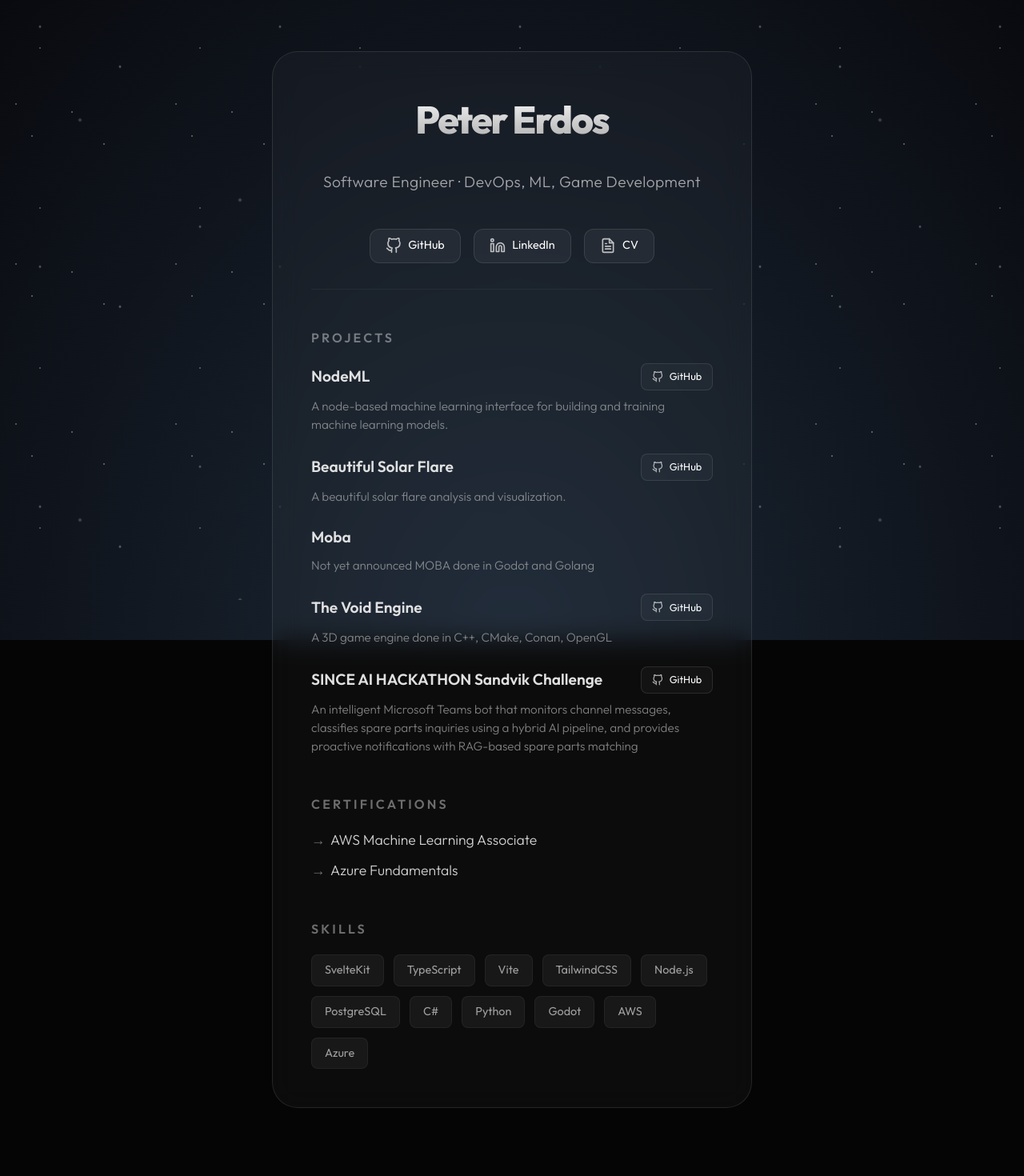
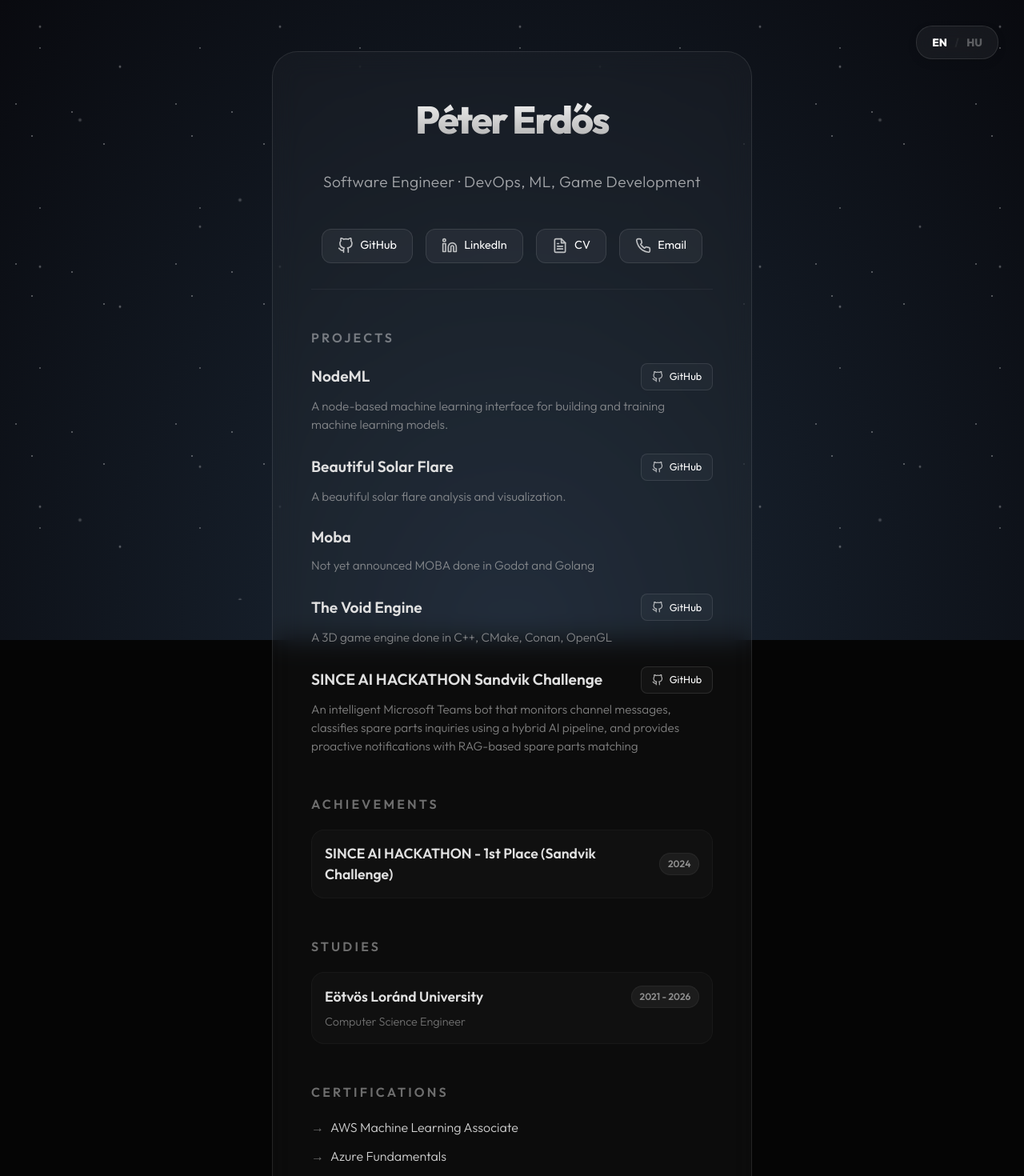
Before and after one commit to erdospeet11/personal-website, a SvelteKit app in the folder personal/: page / in a window 1280 px wide. Shown: the top 1470 px of the page at 80% size. Before the commit the page ends 1449 px from the top, so only its background shows below. Built offline with nearby package versions, Linux system fonts and the light colour scheme.

Commit message:
feat: create initial portfolio page displaying personal details, projects, skills, achievements, studies, and i18n support.

```diff
--- a/personal/src/routes/+page.svelte
+++ b/personal/src/routes/+page.svelte
@@ -1,36 +1,89 @@
 <script lang="ts">
+	let lang = $state<'en' | 'hu'>('en');
+
+	const i18n = {
+		en: {
+			subtitle: 'Software Engineer · DevOps, ML, Game Development',
+			projects: 'Projects',
+			certs: 'Certifications',
+			skills: 'Skills',
+			achievements: 'Achievements',
+			studies: 'Studies',
+			github: 'GitHub',
+			linkedin: 'LinkedIn',
+			cv: 'CV',
+			viewSource: 'View Source',
+			university: 'University',
+			hackathons: 'Hackathons',
+			email: 'Email',
+			sinceDescription:
+				'An intelligent Microsoft Teams bot that monitors channel messages, classifies spare parts inquiries using a hybrid AI pipeline, and provides proactive notifications with RAG-based spare parts matching'
+		},
+		hu: {
+			subtitle: 'Szoftverfejlesztő · DevOps, ML, Játékfejlesztés',
+			projects: 'Projektek',
+			certs: 'Tanúsítványok',
+			skills: 'Készségek',
+			achievements: 'Eredmények',
+			studies: 'Tanulmányok',
+			github: 'GitHub',
+			linkedin: 'LinkedIn',
+			cv: 'Önéletrajz',
+			viewSource: 'Forráskód',
+			university: 'Egyetem',
+			hackathons: 'Hackathonok',
+			email: 'Email',
+			sinceDescription:
+				'Egy intelligens Microsoft Teams bot, amely figyeli a csatornaüzeneteket, hibrid AI-folyamat segítségével osztályozza a pótalkatrész-lekérdezéseket, és proaktív értesítéseket küld RAG-alapú pótalkatrész-párosítással'
+		}
+	};
+
 	const profile = {
-		name: 'Peter Erdos',
+		name: 'Péter Erdős',
 		links: {
 			github: 'https://github.com/erdospeet11',
 			linkedin: 'https://www.linkedin.com/in/erdospeterzs/',
-			cv: '/cv.pdf'
+			cv: '/cv.pdf',
+			email: 'mailto:erdospepep9@gmail.com'
 		},
 		projects: [
 			{
 				title: 'NodeML',
-				description:
-					'A node-based machine learning interface for building and training machine learning models.',
+				description: {
+					en: 'A node-based machine learning interface for building and training machine learning models.',
+					hu: 'Csomópont-alapú gépi tanulási felület gépi tanulási modellek építéséhez és betanításához.'
+				},
 				link: 'https://github.com/erdospeet11/node-ml-workflow'
 			},
 			{
 				title: 'Beautiful Solar Flare',
-				description: 'A beautiful solar flare analysis and visualization.',
+				description: {
+					en: 'A beautiful solar flare analysis and visualization.',
+					hu: 'Gyönyörű napkitörés-elemzés és vizualizáció.'
+				},
 				link: 'https://github.com/erdospeet11/beautiful-data-space'
 			},
 			{
 				title: 'Moba',
-				description: 'Not yet announced MOBA done in Godot and Golang'
+				description: {
+					en: 'Not yet announced MOBA done in Godot and Golang',
+					hu: 'Még nem bejelentett MOBA, Godot-ban és Golang-ban fejlesztve'
+				}
 			},
 			{
 				title: 'The Void Engine',
-				description: 'A 3D game engine done in C++, CMake, Conan, OpenGL',
+				description: {
+					en: 'A 3D game engine done in C++, CMake, Conan, OpenGL',
+					hu: '3D játékmotor C++, CMake, Conan és OpenGL segítségével'
+				},
 				link: 'https://github.com/erdospeet11/the-void-engine'
 			},
 			{
-				title: 'SINCE AI HACKATHON Sandvik Challenge ',
-				description:
-					'An intelligent Microsoft Teams bot that monitors channel messages, classifies spare parts inquiries using a hybrid AI pipeline, and provides proactive notifications with RAG-based spare parts matching',
+				title: 'SINCE AI HACKATHON Sandvik Challenge',
+				description: {
+					en: i18n.en.sinceDescription,
+					hu: i18n.hu.sinceDescription
+				},
 				link: 'https://github.com/erdospeet11/SINCE-AI-SANDVIK-CHALLENGE'
 			}
 		],
@@ -47,8 +100,34 @@
 			'Godot',
 			'AWS',
 			'Azure'
+		],
+		achievements: [
+			{
+				title: {
+					en: 'SINCE AI HACKATHON - 1st Place (Sandvik Challenge)',
+					hu: 'SINCE AI HACKATHON - 1. helyezés (Sandvik Challenge)'
+				},
+				date: '2024'
+			}
+		],
+		studies: [
+			{
+				institution: {
+					en: 'Eötvös Loránd University',
+					hu: 'Eötvös Loránd University'
+				},
+				degree: {
+					en: 'Computer Science Engineer',
+					hu: 'Programtervező Informatikus'
+				},
+				period: '2021 - 2026'
+			}
 		]
 	};
+
+	function toggleLang() {
+		lang = lang === 'en' ? 'hu' : 'en';
+	}
 </script>
 
 <svelte:head>
@@ -68,10 +147,16 @@
 </div>
 
 <div class="page-wrapper">
+	<button class="lang-toggle" onclick={toggleLang} aria-label="Toggle Language">
+		<span class={lang === 'en' ? 'active' : ''}>EN</span>
+		<span class="separator">/</span>
+		<span class={lang === 'hu' ? 'active' : ''}>HU</span>
+	</button>
+
 	<div class="glass-container">
 		<section class="section name-section">
 			<h1>{profile.name}</h1>
-			<p class="subtitle">Software Engineer · DevOps, ML, Game Development</p>
+			<p class="subtitle">{i18n[lang].subtitle}</p>
 
 			<div class="social-links">
 				<a
@@ -79,7 +164,7 @@
 					target="_blank"
 					rel="noopener noreferrer"
 					class="social-btn"
-					title="GitHub"
+					title={i18n[lang].github}
 				>
 					<svg
 						xmlns="http://www.w3.org/2000/svg"
@@ -95,14 +180,14 @@
 							d="M9 19c-5 1.5-5-2.5-7-3m14 6v-3.87a3.37 3.37 0 0 0-.94-2.61c3.14-.35 6.44-1.54 6.44-7A5.44 5.44 0 0 0 20 4.77 5.07 5.07 0 0 0 19.91 1S18.73.65 16 2.48a13.38 13.38 0 0 0-7 0C6.27.65 5.09 1 5.09 1A5.07 5.07 0 0 0 5 4.77a5.44 5.44 0 0 0-1.5 3.78c0 5.42 3.3 6.61 6.44 7A3.37 3.37 0 0 0 9 18.13V22"
 						></path></svg
 					>
-					<span>GitHub</span>
+					<span>{i18n[lang].github}</span>
 				</a>
 				<a
 					href={profile.links.linkedin}
 					target="_blank"
 					rel="noopener noreferrer"
 					class="social-btn"
-					title="LinkedIn"
+					title={i18n[lang].linkedin}
 				>
 					<svg
 						xmlns="http://www.w3.org/2000/svg"
@@ -119,14 +204,14 @@
 						></path><rect x="2" y="9" width="4" height="12"></rect><circle cx="4" cy="4" r="2"
 						></circle></svg
 					>
-					<span>LinkedIn</span>
+					<span>{i18n[lang].linkedin}</span>
 				</a>
 				<a
 					href={profile.links.cv}
 					target="_blank"
 					rel="noopener noreferrer"
 					class="social-btn"
-					title="CV"
+					title={i18n[lang].cv}
 				>
 					<svg
 						xmlns="http://www.w3.org/2000/svg"
@@ -147,13 +232,30 @@
 							y2="17"
 						></line><polyline points="10 9 9 9 8 9"></polyline></svg
 					>
-					<span>CV</span>
+					<span>{i18n[lang].cv}</span>
+				</a>
+				<a href={profile.links.email} class="social-btn" title={i18n[lang].email}>
+					<svg
+						xmlns="http://www.w3.org/2000/svg"
+						width="20"
+						height="20"
+						viewBox="0 0 24 24"
+						fill="none"
+						stroke="currentColor"
+						stroke-width="2"
+						stroke-linecap="round"
+						stroke-linejoin="round"
+						><path
+							d="M22 16.92v3a2 2 0 0 1-2.18 2 19.79 19.79 0 0 1-8.63-3.07 19.5 19.5 0 0 1-6-6 19.79 19.79 0 0 1-3.07-8.67A2 2 0 0 1 4.11 2h3a2 2 0 0 1 2 1.72 12.84 12.84 0 0 0 .7 2.81 2 2 0 0 1-.45 2.11L8.09 9.91a16 16 0 0 0 6 6l1.27-1.27a2 2 0 0 1 2.11-.45 12.84 12.84 0 0 0 2.81.7A2 2 0 0 1 22 16.92z"
+						></path></svg
+					>
+					<span>{i18n[lang].email}</span>
 				</a>
 			</div>
 		</section>
 
 		<section class="section">
-			<h2>Projects</h2>
+			<h2>{i18n[lang].projects}</h2>
 			<div class="projects-list">
 				{#each profile.projects as project}
 					<div class="project-item">
@@ -165,7 +267,7 @@
 									target="_blank"
 									rel="noopener noreferrer"
 									class="social-btn project-link-btn"
-									title="View Source"
+									title={i18n[lang].viewSource}
 								>
 									<svg
 										xmlns="http://www.w3.org/2000/svg"
@@ -181,18 +283,47 @@
 											d="M9 19c-5 1.5-5-2.5-7-3m14 6v-3.87a3.37 3.37 0 0 0-.94-2.61c3.14-.35 6.44-1.54 6.44-7A5.44 5.44 0 0 0 20 4.77 5.07 5.07 0 0 0 19.91 1S18.73.65 16 2.48a13.38 13.38 0 0 0-7 0C6.27.65 5.09 1 5.09 1A5.07 5.07 0 0 0 5 4.77a5.44 5.44 0 0 0-1.5 3.78c0 5.42 3.3 6.61 6.44 7A3.37 3.37 0 0 0 9 18.13V22"
 										></path></svg
 									>
-									<span>GitHub</span>
+									<span>{i18n[lang].github}</span>
 								</a>
 							{/if}
 						</div>
-						<p>{project.description}</p>
+						<p>{project.description[lang]}</p>
 					</div>
 				{/each}
 			</div>
 		</section>
 
 		<section class="section">
-			<h2>Certifications</h2>
+			<h2>{i18n[lang].achievements}</h2>
+			<div class="achievements-list">
+				{#each profile.achievements as achievement}
+					<div class="achievement-item">
+						<div class="achievement-header">
+							<h3>{achievement.title[lang]}</h3>
+							<span class="date-tag">{achievement.date}</span>
+						</div>
+					</div>
+				{/each}
+			</div>
+		</section>
+
+		<section class="section">
+			<h2>{i18n[lang].studies}</h2>
+			<div class="studies-list">
+				{#each profile.studies as study}
+					<div class="study-item">
+						<div class="study-header">
+							<h3>{study.institution[lang]}</h3>
+							<span class="period-tag">{study.period}</span>
+						</div>
+						<p>{study.degree[lang]}</p>
+					</div>
+				{/each}
+			</div>
+		</section>
+
+		<section class="section">
+			<h2>{i18n[lang].certs}</h2>
 			<ul>
 				{#each profile.certs as cert}
 					<li>{cert}</li>
@@ -201,7 +332,7 @@
 		</section>
 
 		<section class="section">
-			<h2>Skills</h2>
+			<h2>{i18n[lang].skills}</h2>
 			<div class="skills-grid">
 				{#each profile.skills as skill}
 					<span class="skill-tag">{skill}</span>
@@ -437,6 +568,105 @@
 		color: #b0b0b0;
 	}
 
+	.lang-toggle {
+		position: fixed;
+		top: 2rem;
+		right: 2rem;
+		background: rgba(255, 255, 255, 0.05);
+		backdrop-filter: blur(12px);
+		-webkit-backdrop-filter: blur(12px);
+		border: 1px solid rgba(255, 255, 255, 0.1);
+		border-radius: 20px;
+		padding: 0.6rem 1.2rem;
+		display: flex;
+		gap: 0.6rem;
+		cursor: pointer;
+		font-family: inherit;
+		color: rgba(255, 255, 255, 0.3);
+		font-size: 0.85rem;
+		font-weight: 700;
+		transition: all 0.4s cubic-bezier(0.165, 0.84, 0.44, 1);
+		z-index: 1000;
+		box-shadow: 0 4px 12px rgba(0, 0, 0, 0.1);
+	}
+
+	.lang-toggle:hover {
+		background: rgba(255, 255, 255, 0.1);
+		border-color: rgba(255, 255, 255, 0.3);
+		transform: translateY(-2px);
+		box-shadow: 0 8px 16px rgba(0, 0, 0, 0.2);
+	}
+
+	.lang-toggle span.active {
+		color: white;
+	}
+
+	.separator {
+		opacity: 0.2;
+	}
+
+	.achievements-list,
+	.studies-list {
+		display: flex;
+		flex-direction: column;
+		gap: 1.5rem;
+	}
+
+	.achievement-item,
+	.study-item {
+		display: flex;
+		flex-direction: column;
+		gap: 0.4rem;
+		padding: 1rem;
+		background: rgba(255, 255, 255, 0.02);
+		border-radius: 16px;
+		border: 1px solid rgba(255, 255, 255, 0.03);
+		transition: all 0.4s cubic-bezier(0.165, 0.84, 0.44, 1);
+	}
+
+	.achievement-item:hover,
+	.study-item:hover {
+		background: rgba(255, 255, 255, 0.05);
+		border-color: rgba(255, 255, 255, 0.1);
+		transform: translateX(4px);
+	}
+
+	.achievement-header,
+	.study-header {
+		display: flex;
+		justify-content: space-between;
+		align-items: center;
+		gap: 1rem;
+	}
+
+	.achievement-item h3,
+	.study-item h3 {
+		margin: 0;
+		font-size: 1.1rem;
+		font-weight: 600;
+		color: #e0e0e0;
+	}
+
+	.study-item p {
+		margin: 0;
+		font-size: 0.9rem;
+		font-weight: 300;
+		opacity: 0.6;
+		color: #b0b0b0;
+	}
+
+	.date-tag,
+	.period-tag {
+		font-size: 0.75rem;
+		font-weight: 600;
+		padding: 0.25rem 0.6rem;
+		background: rgba(255, 255, 255, 0.05);
+		border-radius: 20px;
+		color: rgba(255, 255, 255, 0.5);
+		border: 1px solid rgba(255, 255, 255, 0.05);
+		white-space: nowrap;
+	}
+
 	ul {
 		margin: 0;
 		padding: 0;
@@ -450,7 +680,7 @@
 		padding-left: 1.5rem;
 		position: relative;
 		font-weight: 300;
-		font-size: 1.1rem;
+		font-size: 1rem;
 		color: #d0d0d0;
 		transition: all 0.3s ease;
 	}
```
